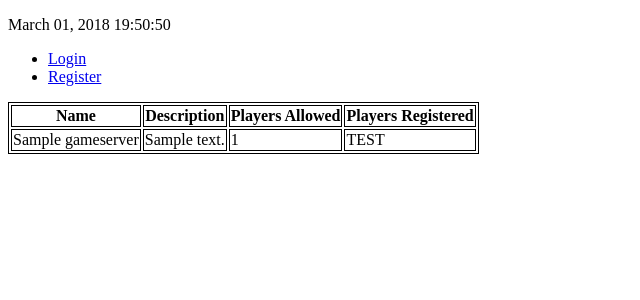
After one commit to stef311/battlegame2, a Django app: page /servers/list/ in a window 1280 px wide. The commit adds this page. Shown: the top 300 px of the page, without its empty margins (0-640 px from the left). Run offline with Django 3.2, Linux system fonts and the light colour scheme; tables that the repository leaves empty hold one stand-in row (values such as "Sample post").

Commit message:
adds configuration for static files that belong to no particular app, enhances server_list view and server_create view

```diff
--- a/battlegame/servers/models.py
+++ b/battlegame/servers/models.py
@@ -6,6 +6,6 @@ from django.conf import settings
 class GameServer(models.Model):
     name = models.CharField(max_length=20)
     password = models.CharField(max_length=20)
-    description = models.TextField(max_length=100)
+    description = models.TextField(max_length=20)
     players_allowed = models.IntegerField(default=0)
     players = models.ManyToManyField(settings.AUTH_USER_MODEL)
--- /dev/null
+++ b/battlegame/servers/templates/servers/list.html
@@ -0,0 +1,20 @@
+{% extends "base.html" %}
+{% block title %}Server List{% endblock %}
+{% block content %}
+  <table>
+    <tr>
+      <th>Name</th>
+      <th>Description</th>
+      <th>Players Allowed</th>
+      <th>Players Registered</th>
+    </tr>
+  {% for gameserver in gameservers %}
+    <tr>
+      <td>{{ gameserver.name }}</td>
+      <td>{{ gameserver.description }}</td>
+      <td>{{ gameserver.players_allowed }}</td>
+      <td>TEST</td>
+    </tr>
+  {% endfor %}
+  </table>
+{% endblock %}
--- a/battlegame/servers/urls.py
+++ b/battlegame/servers/urls.py
@@ -4,7 +4,7 @@ from . import views
 app_name = "servers"
 
 urlpatterns = [
-    url(r"^$", views.server_list, name="server_list"),
+    url(r"^list/$", views.server_list, name="server_list"),
     url(r"^create/$", views.server_create, name="server_create"),
 
 ]
--- a/battlegame/servers/views.py
+++ b/battlegame/servers/views.py
@@ -7,7 +7,10 @@ from .models import GameServer
 # Create your views here.
 
 def server_list(request):
-    return HttpResponse("overview of all the servers")
+    gameservers = GameServer.objects.all()
+    context = {}
+    context.update({"gameservers": gameservers})
+    return render(request, "servers/list.html", context=context)
 
 @staff_member_required
 def server_create(request):
@@ -21,7 +24,11 @@ def server_create(request):
         if create_gameserver_form.is_valid():
             cd = create_gameserver_form.cleaned_data
             name = cd["name"]
-            new_gameserver, created = GameServer.objects.get_or_create(name=name)
+            description = cd["description"]
+            password = cd["password"]
+            players_allowed = cd["players_allowed"]
+            new_gameserver, created = GameServer.objects.get_or_create(name=name, description=description,
+                                                                       password=password,players_allowed=players_allowed)
             if created:
                 return HttpResponse("server created")
             else:
--- /dev/null
+++ b/battlegame/static/css/mystyles.css
@@ -0,0 +1,3 @@
+table, th, td {
+    border: 1px solid black;
+}
--- a/battlegame/templates/base.html
+++ b/battlegame/templates/base.html
@@ -1,9 +1,10 @@
-{%  load staticfiles %}
+{#{%  load staticfiles %}#}
+{% load staticfiles %}
 <!DOCTYPE html>
 <html>
 <head>
     <title>{% block title %}{% endblock %}</title>
-{#    <link href="{% static 'css/base.css' %}" rel="stylesheet">#}
+    <link href="{% static "css/mystyles.css" %}" rel="stylesheet" type="text/css">
 <script
   src="https://code.jquery.com/jquery-3.3.1.js"
   integrity="sha256-2Kok7MbOyxpgUVvAk/HJ2jigOSYS2auK4Pfzbm7uH60="
```
Also changed, not shown: battlegame/battlegame/settings.py (+7 -0 lines).
